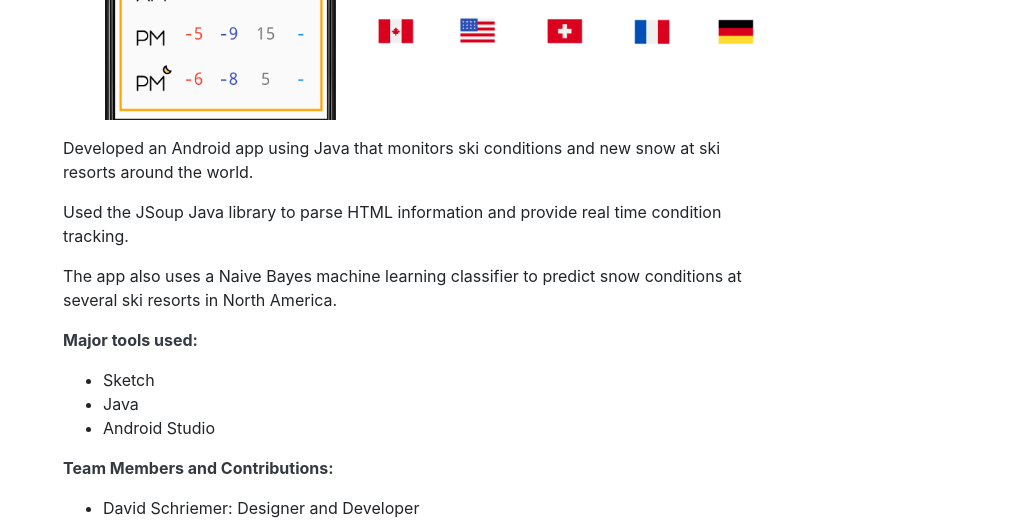
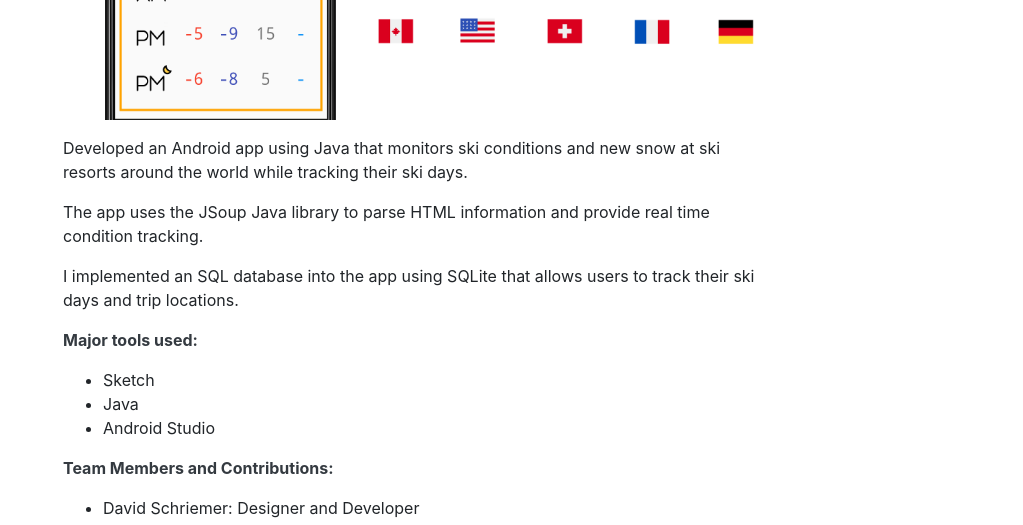
Before and after one commit to DSchriemer/Personal-Portfolio, a website with bundled scripts: page index.html in a window 1280 px wide. Shown: the part 4460-4985 px from the top of the page, without its empty margins (257-1280 px from the left). Built offline with nearby package versions, Linux system fonts and the light colour scheme; a web font is replaced by a local one.

Commit message:
fixing ski base text

```diff
--- a/index.html
+++ b/index.html
@@ -235,9 +235,9 @@
                   <img src="img/ski.png" height="500" width="700" align="middle">
 
                   <p></p>
-                  <p>Developed an Android app using Java that monitors ski conditions and new snow at ski resorts around the world.</p>
-                  <p>Used the JSoup Java library to parse HTML information and provide real time condition tracking.</p>
-                  <p>The app also uses a Naive Bayes machine learning classifier to predict snow conditions at several ski resorts in North America.</p>
+                  <p>Developed an Android app using Java that monitors ski conditions and new snow at ski resorts around the world while tracking their ski days.</p>
+                  <p>The app uses the JSoup Java library to parse HTML information and provide real time condition tracking.</p>
+                  <p>I implemented an SQL database into the app using SQLite that allows users to track their ski days and trip locations.</p>
                   <p style="color: #343a40; font-weight: bold">Major tools used:</p>
                   <ul>
                     <li>Sketch</li>
```
